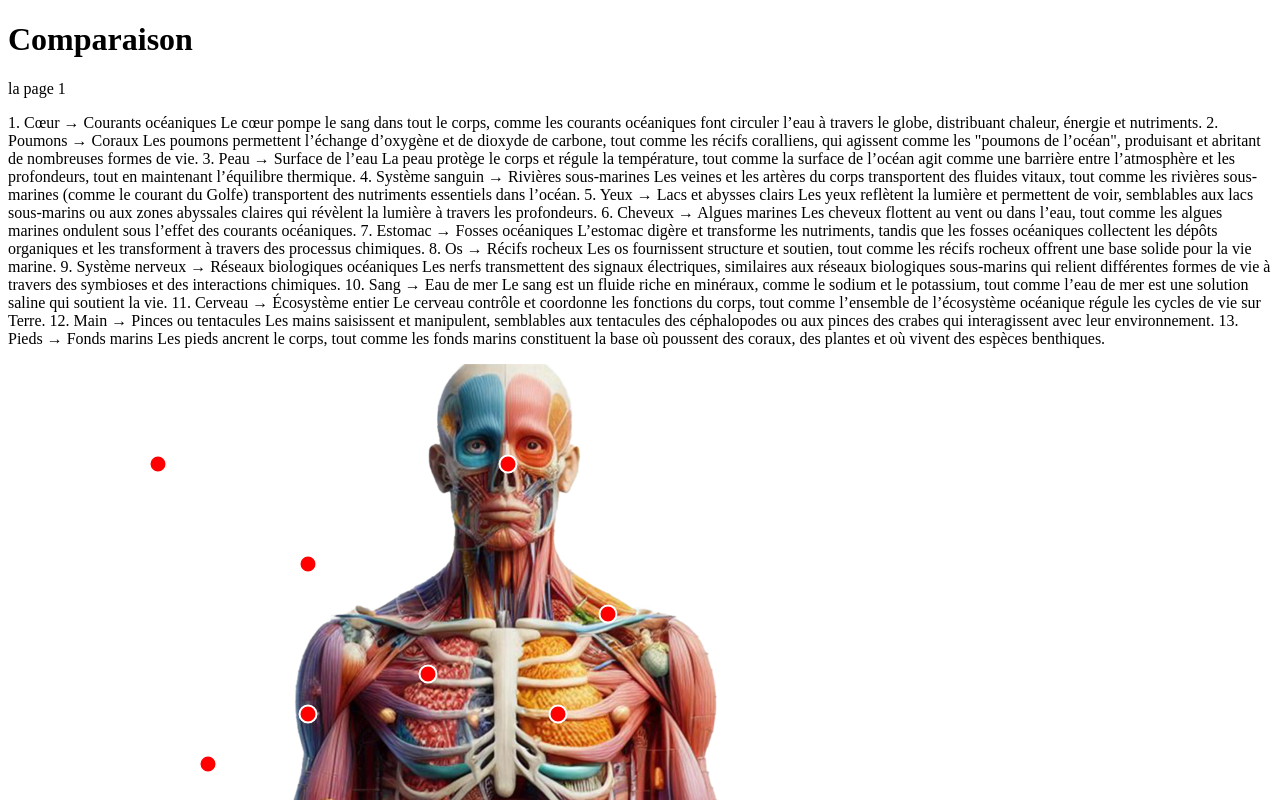
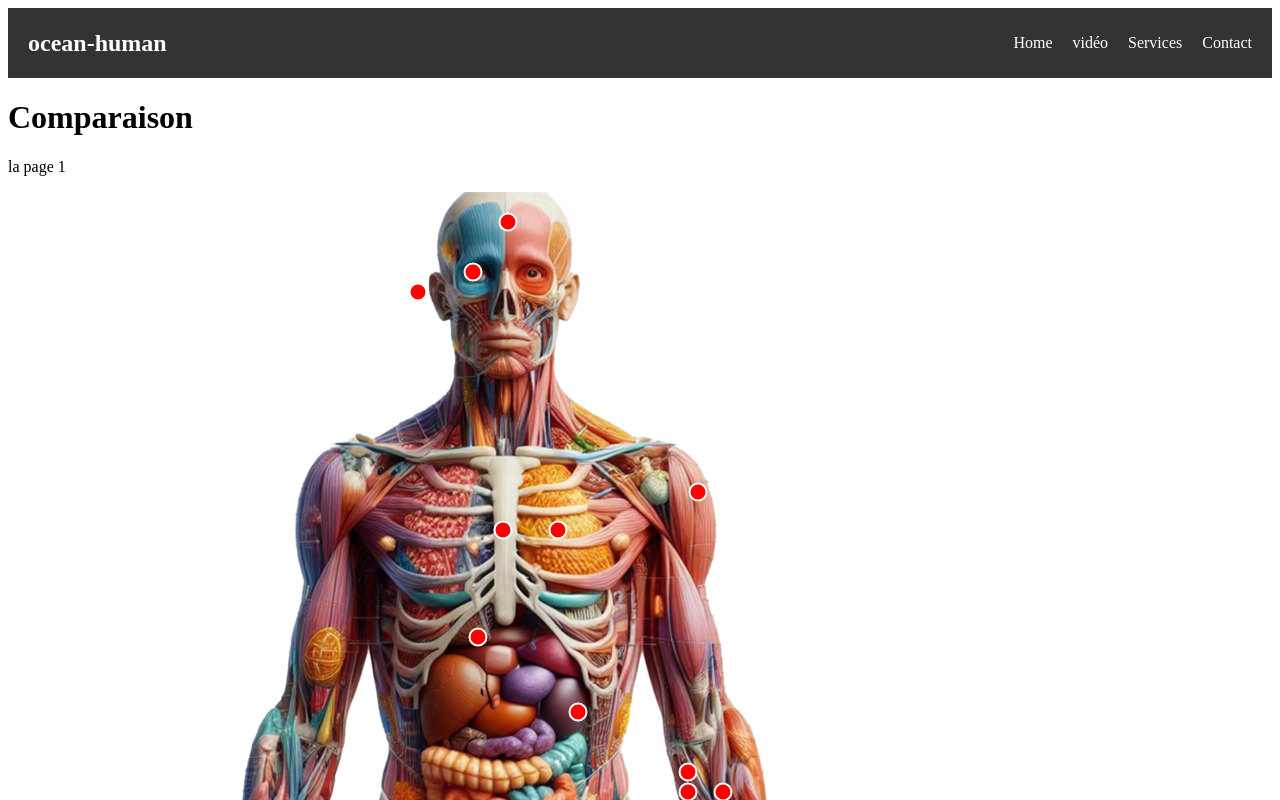
Before and after one commit to aidagn/ocean-human, an Angular app: page /comparaison in a window 1280 px wide. Shown: the top 800 px of the page. Built offline with nearby package versions, Linux system fonts and the light colour scheme.

Commit message:
pixel fixés

```diff
--- a/src/app/pages/comparaison/comparaison.component.html
+++ b/src/app/pages/comparaison/comparaison.component.html
@@ -1,33 +1,7 @@
-<h1>Comparaison</h1>
+<app-navbar></app-navbar><h1>Comparaison</h1>
 <p>la page 1</p>
 
-<p>1. Cœur → Courants océaniques
-  Le cœur pompe le sang dans tout le corps, comme les courants océaniques font circuler l’eau à travers le globe, distribuant chaleur, énergie et nutriments.
-  2. Poumons → Coraux
-  Les poumons permettent l’échange d’oxygène et de dioxyde de carbone, tout comme les récifs coralliens, qui agissent comme les "poumons de l’océan", produisant et abritant de nombreuses formes de vie.
-  3. Peau → Surface de l’eau
-  La peau protège le corps et régule la température, tout comme la surface de l’océan agit comme une barrière entre l’atmosphère et les profondeurs, tout en maintenant l’équilibre thermique.
-  4. Système sanguin → Rivières sous-marines
-  Les veines et les artères du corps transportent des fluides vitaux, tout comme les rivières sous-marines (comme le courant du Golfe) transportent des nutriments essentiels dans l’océan.
-  5. Yeux → Lacs et abysses clairs
-  Les yeux reflètent la lumière et permettent de voir, semblables aux lacs sous-marins ou aux zones abyssales claires qui révèlent la lumière à travers les profondeurs.
-  6. Cheveux → Algues marines
-  Les cheveux flottent au vent ou dans l’eau, tout comme les algues marines ondulent sous l’effet des courants océaniques.
-  7. Estomac → Fosses océaniques
-  L’estomac digère et transforme les nutriments, tandis que les fosses océaniques collectent les dépôts organiques et les transforment à travers des processus chimiques.
-  8. Os → Récifs rocheux
-  Les os fournissent structure et soutien, tout comme les récifs rocheux offrent une base solide pour la vie marine.
-  9. Système nerveux → Réseaux biologiques océaniques
-  Les nerfs transmettent des signaux électriques, similaires aux réseaux biologiques sous-marins qui relient différentes formes de vie à travers des symbioses et des interactions chimiques.
-  10. Sang → Eau de mer
-  Le sang est un fluide riche en minéraux, comme le sodium et le potassium, tout comme l’eau de mer est une solution saline qui soutient la vie.
-  11. Cerveau → Écosystème entier
-  Le cerveau contrôle et coordonne les fonctions du corps, tout comme l’ensemble de l’écosystème océanique régule les cycles de vie sur Terre.
-  12. Main → Pinces ou tentacules
-  Les mains saisissent et manipulent, semblables aux tentacules des céphalopodes ou aux pinces des crabes qui interagissent avec leur environnement.
-  13. Pieds → Fonds marins
-  Les pieds ancrent le corps, tout comme les fonds marins constituent la base où poussent des coraux, des plantes et où vivent des espèces benthiques.
-</p>
+
 <div class="image-container">
   <!-- L'image -->
   <img
--- a/src/app/pages/comparaison/comparaison.component.ts
+++ b/src/app/pages/comparaison/comparaison.component.ts
@@ -1,28 +1,29 @@
 import { Component } from '@angular/core';
 import { CommonModule } from '@angular/common';
+import {NavbarComponent} from '../../navbar/navbar.component';
 
 @Component({
   selector: 'app-comparaison',
   standalone: true,
-  imports: [CommonModule],
+  imports: [CommonModule, NavbarComponent],
   templateUrl: './comparaison.component.html',
   styleUrls: ['./comparaison.component.css']
 })
 export class ComparaisonComponent {
   pixelInfo = [
-    { x: 420, y: 310, label: 'Cœur humain', equivalent: 'Courants océaniques', description: 'Le cœur pompe le sang dans tout le corps, comme les courants océaniques font circuler l’eau à travers le globe, distribuant chaleur, énergie et nutriments.' },
-    { x: 550, y: 350, label: 'Poumons', equivalent: 'Coraux', description: 'Les poumons permettent l’échange d’oxygène et de dioxyde de carbone, tout comme les récifs coralliens, qui agissent comme les "poumons de l’océan", produisant et abritant de nombreuses formes de vie.' },
-    { x: 500, y: 450, label: 'Peau', equivalent: 'Surface de l’eau', description: 'La peau protège le corps et régule la température, tout comme la surface de l’océan agit comme une barrière entre l’atmosphère et les profondeurs.' },
-    { x: 200, y: 400, label: 'Système sanguin', equivalent: 'Rivières sous-marines', description: 'Les veines et les artères transportent des fluides vitaux, tout comme les rivières sous-marines transportent des nutriments dans l’océan.' },
-    { x: 300, y: 200, label: 'Yeux', equivalent: 'Lacs et abysses clairs', description: 'Les yeux reflètent la lumière et permettent de voir, comme les zones abyssales claires qui révèlent la lumière à travers les profondeurs.' },
-    { x: 150, y: 100, label: 'Cheveux', equivalent: 'Algues marines', description: 'Les cheveux flottent au vent ou dans l’eau, tout comme les algues marines ondulent sous l’effet des courants océaniques.' },
-    { x: 550, y: 500, label: 'Estomac', equivalent: 'Fosses océaniques', description: 'L’estomac digère et transforme les nutriments, tout comme les fosses océaniques transforment les dépôts organiques.' },
-    { x: 400, y: 550, label: 'Os', equivalent: 'Récifs rocheux', description: 'Les os fournissent structure et soutien, comme les récifs rocheux offrent une base solide pour la vie marine.' },
-    { x: 600, y: 250, label: 'Système nerveux', equivalent: 'Réseaux biologiques océaniques', description: 'Les nerfs transmettent des signaux électriques, similaires aux réseaux biologiques sous-marins.' },
-    { x: 300, y: 350, label: 'Sang', equivalent: 'Eau de mer', description: 'Le sang est un fluide riche en minéraux, tout comme l’eau de mer est une solution saline qui soutient la vie.' },
-    { x: 500, y: 100, label: 'Cerveau', equivalent: 'Écosystème entier', description: 'Le cerveau contrôle les fonctions du corps, tout comme l’écosystème océanique régule les cycles de vie.' },
-    { x: 450, y: 650, label: 'Main', equivalent: 'Pinces ou tentacules', description: 'Les mains saisissent et manipulent, comme les tentacules des céphalopodes.' },
-    { x: 400, y: 700, label: 'Pieds', equivalent: 'Fonds marins', description: 'Les pieds ancrent le corps, comme les fonds marins constituent la base où vivent des espèces benthiques.' },
+    { x: 470, y: 445, label: 'Cœur humain', equivalent: 'Courants océaniques. Le cœur pompe le sang dans tout le corps, comme les courants océaniques font circuler l’eau à travers le globe, distribuant chaleur, énergie et nutriments.', description: 'Le cœur pompe le sang dans tout le corps, comme les courants océaniques font circuler l’eau à travers le globe, distribuant chaleur, énergie et nutriments.' },
+    { x: 550, y: 338, label: 'Poumons', equivalent: 'Coraux. Les poumons permettent l’échange d’oxygène et de dioxyde de carbone, tout comme les récifs coralliens, qui agissent comme les "poumons de l’océan", produisant et abritant de nombreuses formes de vie.', description: 'Les poumons permettent l’échange d’oxygène et de dioxyde de carbone, tout comme les récifs coralliens, qui agissent comme les "poumons de l’océan", produisant et abritant de nombreuses formes de vie.' },
+    { x: 690, y: 300, label: 'Peau', equivalent: 'Surface de l’eau. La peau protège le corps et régule la température, tout comme la surface de l’océan agit comme une barrière entre l’atmosphère et les profondeurs.', description: 'La peau protège le corps et régule la température, tout comme la surface de l’océan agit comme une barrière entre l’atmosphère et les profondeurs.' },
+    { x: 680, y: 600, label: 'Système sanguin', equivalent: 'Rivières sous-marines. Les veines et les artères transportent des fluides vitaux, tout comme les rivières sous-marines transportent des nutriments dans l’océan.', description: 'Les veines et les artères transportent des fluides vitaux, tout comme les rivières sous-marines transportent des nutriments dans l’océan.' },
+    { x: 465, y: 80, label: 'Yeux', equivalent: 'Lacs et abysses clairs. Les yeux reflètent la lumière et permettent de voir, comme les zones abyssales claires qui révèlent la lumière à travers les profondeurs.', description: 'Les yeux reflètent la lumière et permettent de voir, comme les zones abyssales claires qui révèlent la lumière à travers les profondeurs.' },
+    { x: 410, y: 100, label: 'Cheveux', equivalent: 'Algues marines. Les cheveux flottent au vent ou dans l’eau, tout comme les algues marines ondulent sous l’effet des courants océaniques.', description: 'Les cheveux flottent au vent ou dans l’eau, tout comme les algues marines ondulent sous l’effet des courants océaniques.' },
+    { x: 570, y: 520, label: 'Estomac', equivalent: 'Fosses océaniques. L’estomac digère et transforme les nutriments, tout comme les fosses océaniques transforment les dépôts organiques.', description: 'L’estomac digère et transforme les nutriments, tout comme les fosses océaniques transforment les dépôts organiques.' },
+    { x: 495, y: 338, label: 'Os', equivalent: 'Récifs rocheux. Les os fournissent structure et soutien, comme les récifs rocheux offrent une base solide pour la vie marine.', description: 'Les os fournissent structure et soutien, comme les récifs rocheux offrent une base solide pour la vie marine.' },
+    { x: 715, y: 600, label: 'Système nerveux', equivalent: 'Réseaux biologiques océaniques. Les nerfs transmettent des signaux électriques, similaires aux réseaux biologiques sous-marins.', description: 'Les nerfs transmettent des signaux électriques, similaires aux réseaux biologiques sous-marins.' },
+    { x: 680, y: 580, label: 'Sang', equivalent: 'Eau de mer. Le sang est un fluide riche en minéraux, tout comme l’eau de mer est une solution saline qui soutient la vie.', description: 'Le sang est un fluide riche en minéraux, tout comme l’eau de mer est une solution saline qui soutient la vie.' },
+    { x: 500, y: 30, label: 'Cerveau', equivalent: 'Écosystème entier. Le cerveau contrôle les fonctions du corps, tout comme l’écosystème océanique régule les cycles de vie', description: 'Le cerveau contrôle les fonctions du corps, tout comme l’écosystème océanique régule les cycles de vie.' },
+    { x: 780, y: 770, label: 'Main', equivalent: 'Pinces ou tentacules. Les mains saisissent et manipulent, comme les tentacules des céphalopodes.', description: 'Les mains saisissent et manipulent, comme les tentacules des céphalopodes.' },
+    { x: 400, y: 700, label: 'Pieds', equivalent: 'Fonds marins. Les pieds ancrent le corps, comme les fonds marins constituent la base où vivent des espèces benthiques.', description: 'Les pieds ancrent le corps, comme les fonds marins constituent la base où vivent des espèces benthiques.' },
   ];
 
   tooltip = {
@@ -35,8 +36,8 @@ export class ComparaisonComponent {
 
   showTooltip(event: MouseEvent, point: any) {
     this.tooltip.visible = true;
-    this.tooltip.x = event.pageX;
-    this.tooltip.y = event.pageY-10;
+    this.tooltip.x = point.x+15;
+    this.tooltip.y = point.y+15;
     this.tooltip.label = point.label;
     this.tooltip.equivalent = point.equivalent;
   }
```
